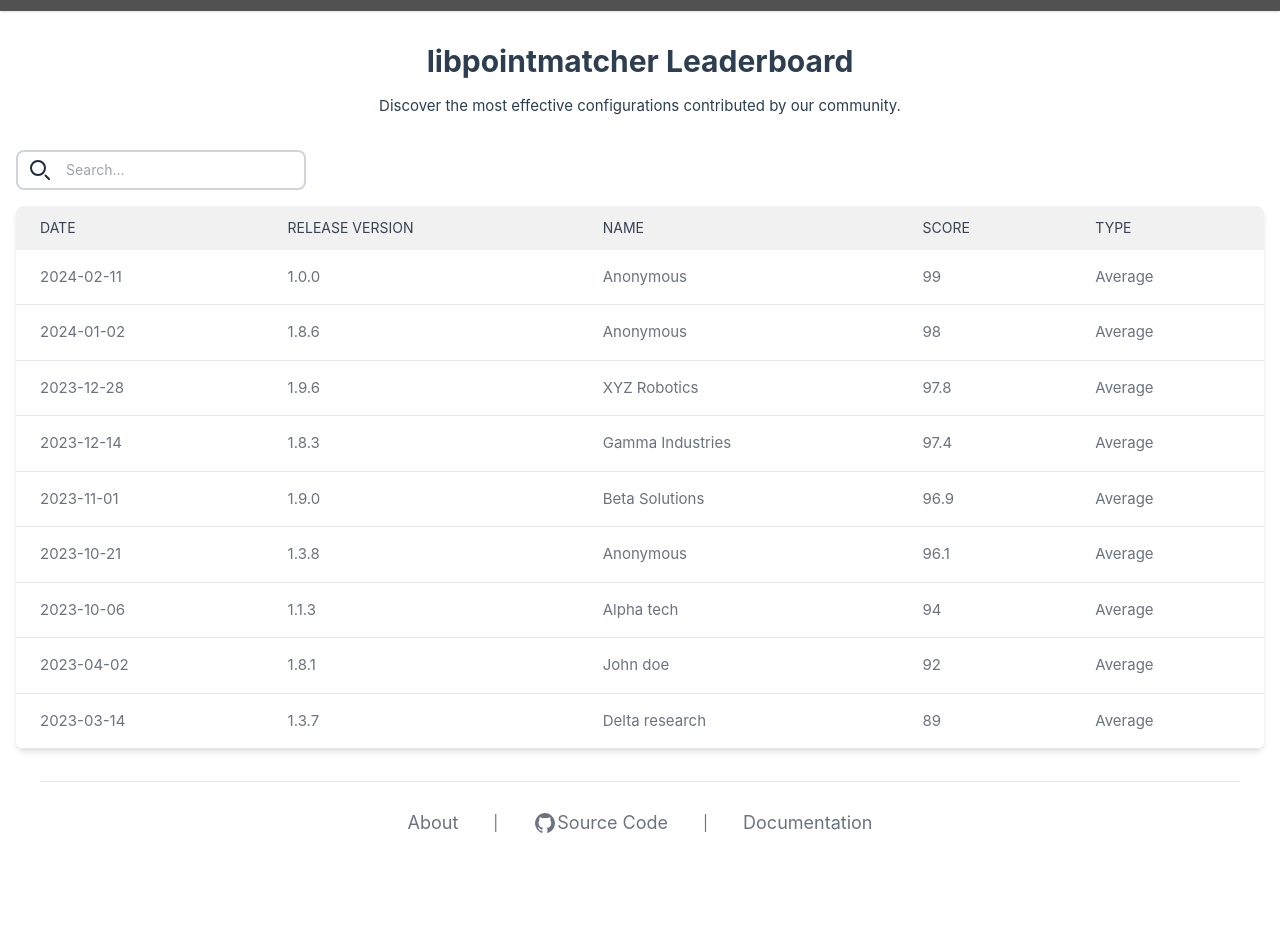
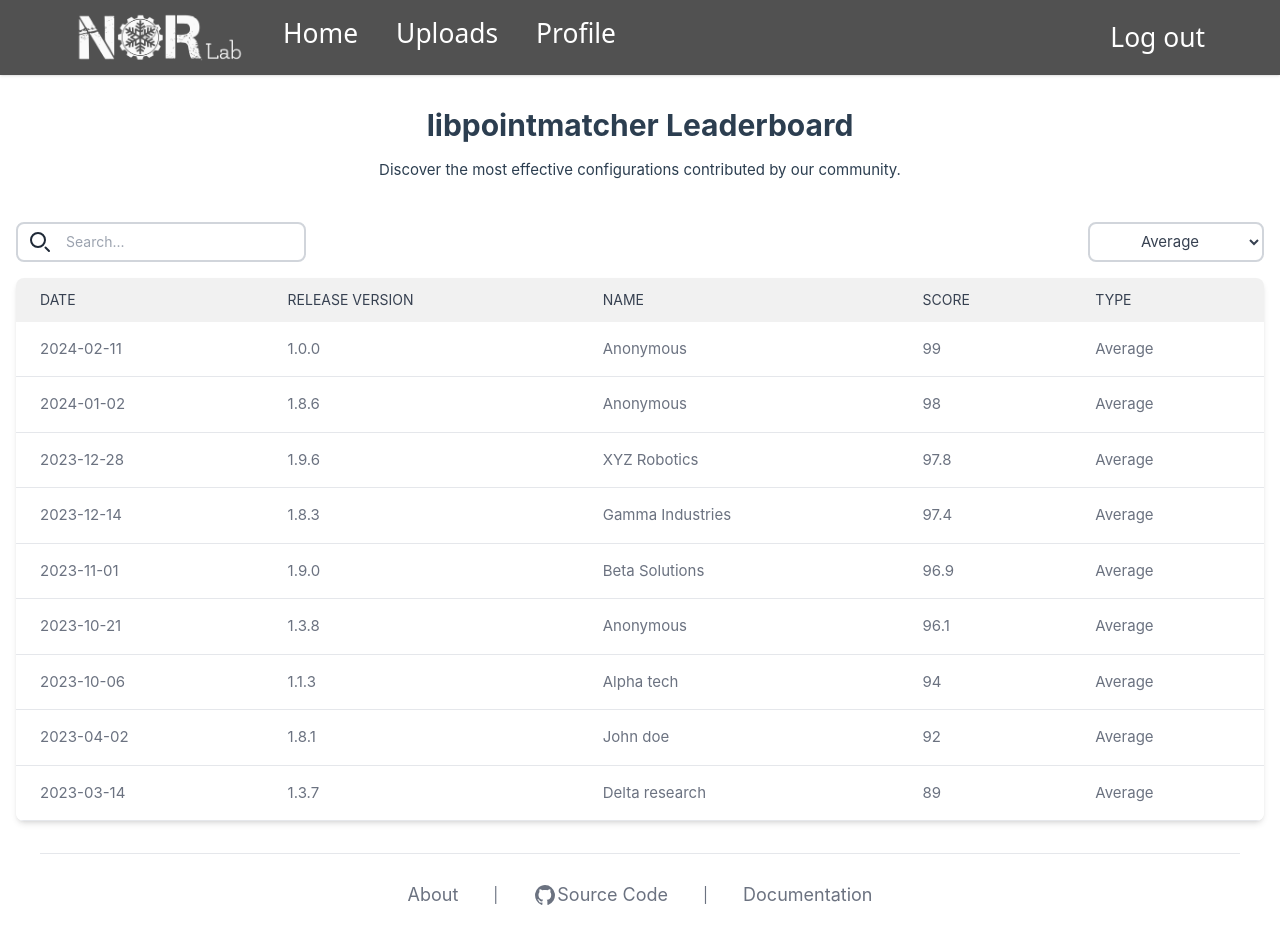
Before and after one commit to norlab-ulaval/libpointmatcher-server, a Vue app in the folder web/libpointmatcher-server-interface/: page / in a window 1280 px wide. Before the commit the page ends 864 px from the top, so only its background shows below. Built offline with nearby package versions, Linux system fonts and the light colour scheme.

Commit message:
Add drop down list for type

```diff
--- a/web/libpointmatcher-server-interface/src/assets/main.css
+++ b/web/libpointmatcher-server-interface/src/assets/main.css
@@ -20,7 +20,6 @@ a,
   }
 
   #app {
-    justify-content: center; /* Centre horizontalement */
     align-items: center; /* Centre verticalement */
     grid-template-columns: 1fr 1fr;
   }
--- a/web/libpointmatcher-server-interface/src/components/leaderboard/LeaderboardTable.vue
+++ b/web/libpointmatcher-server-interface/src/components/leaderboard/LeaderboardTable.vue
@@ -1,9 +1,10 @@
 <template>
     <div class="container mx-auto px-4 py-8">
       <h1 class="text-3xl font-bold text-center mb-4">libpointmatcher Leaderboard</h1>
-      <p class="text-center mb-8">Discover the most effective configurations contributed by our community.</p>
+      <p class="text-center mb-10">Discover the most effective configurations contributed by our community.</p>
 
-      <div class="mb-4 relative">
+      <div class="flex justify-between mb-4">
+        <div class="relative">
             <svg class="w-6 h-6 text-gray-800 dark:text-white absolute left-3 top-1/2 transform -translate-y-1/2" xmlns="http://www.w3.org/2000/svg" fill="none" viewBox="0 0 24 24">
                 <path stroke="currentColor" stroke-linecap="round" stroke-width="2" d="m21 21-3.5-3.5M17 10a7 7 0 1 1-14 0 7 7 0 0 1 14 0Z"/>
             </svg>
@@ -14,6 +15,13 @@
             v-model="searchQuery"
             />
         </div>
+        <select class="border-2 border-gray-300 bg-white h-10 rounded-lg text-gray-700 w-44 text-center" v-model="selectedType">
+            <option value="Average" selected>Average</option>
+            <option value="Easy">Easy</option>
+            <option value="Hard">Hard</option>
+        </select>
+      </div>
+
 
       <div class="relative overflow-x-auto shadow-md sm:rounded-lg">
         <table class="w-full text-left text-gray-500">
@@ -46,6 +54,7 @@
     data() {
       return {
         searchQuery: '',
+        selectedType: 'Average',
         leaderboard: [
             { date: '2024-02-11', version: '1.0.0', name: 'Anonymous', score: 99, type: 'Average' },
             { date: '2024-01-02', version: '1.8.6', name: 'Anonymous', score: 98, type: 'Average' },
@@ -62,9 +71,7 @@
     computed: {
         filteredLeaderboard() {
             return this.leaderboard.filter(entry => {
-            // Convertit toutes les valeurs de l'objet en chaîne et les regroupe.
             const entryValuesString = Object.values(entry).join(' ').toLowerCase();
-            // Vérifie si la chaîne de recherche est contenue dans les valeurs de l'objet.
             return entryValuesString.includes(this.searchQuery.toLowerCase());
             });
         }
```
Lines whose indentation alone changed are shown as unchanged.
